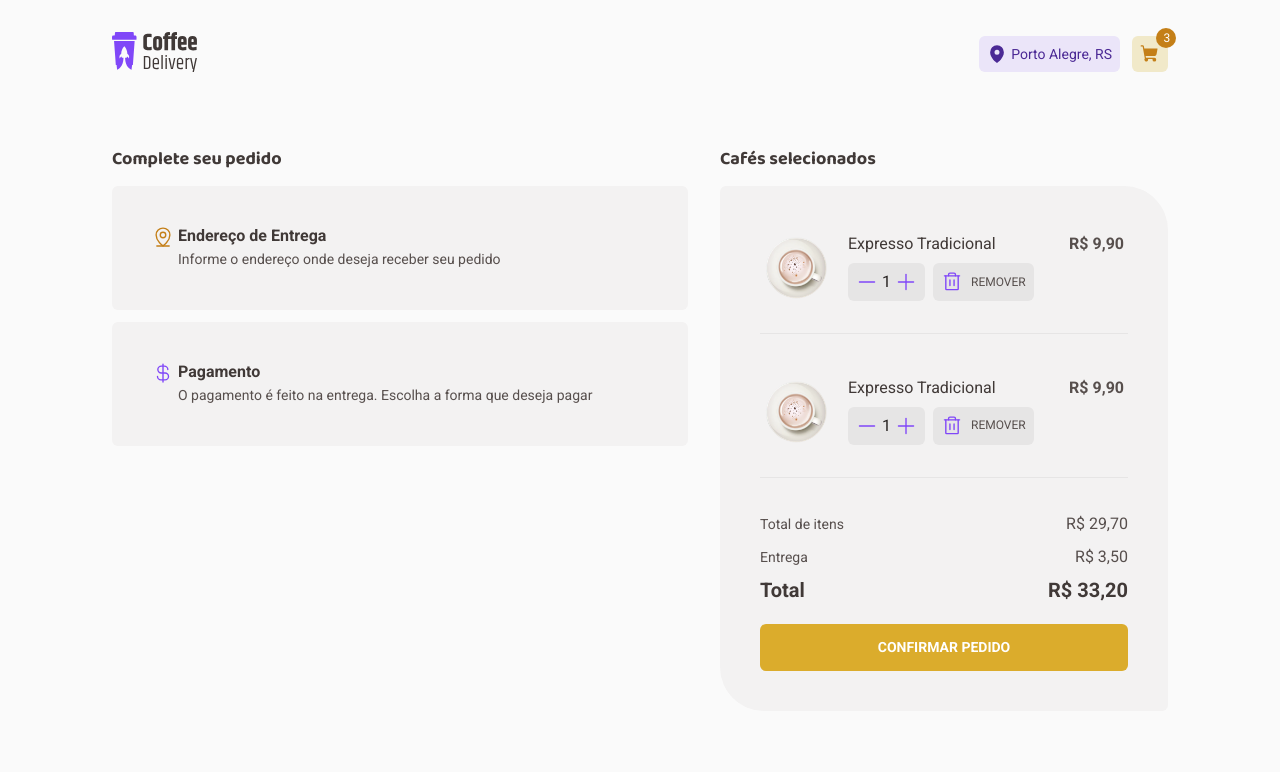
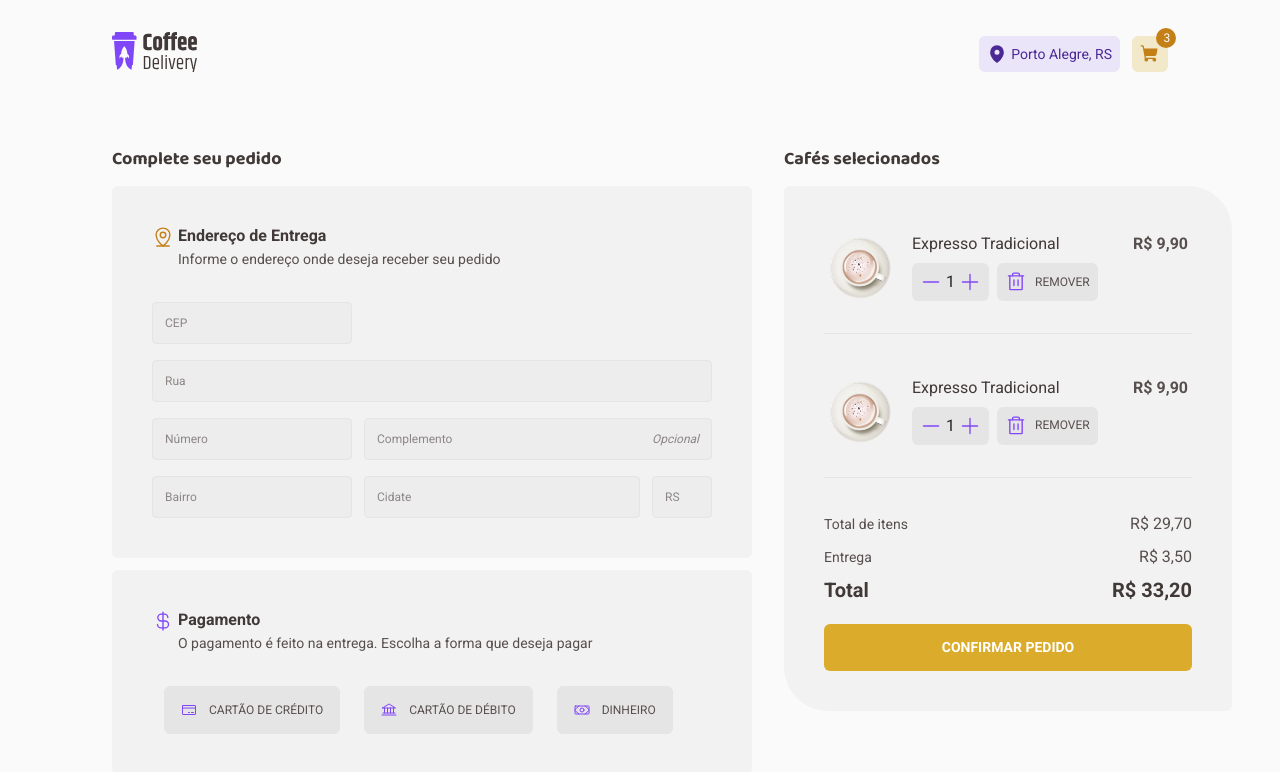
Before and after one commit to arilsonsouza/coffee-delivery, a React (Vite) app: page /checkout in a window 1280 px wide. Shown: the top 772 px of the page. Built offline with nearby package versions, Linux system fonts and the light colour scheme.

Commit message:
feat: add Checkout page

```diff
--- a/src/pages/Checkout/index.tsx
+++ b/src/pages/Checkout/index.tsx
@@ -1,5 +1,15 @@
-import { CurrencyDollar, MapPinLine } from 'phosphor-react'
+import {
+  Bank,
+  CreditCard,
+  CurrencyDollar,
+  MapPinLine,
+  Money,
+} from 'phosphor-react'
+import { useForm } from 'react-hook-form'
 import { useTheme } from 'styled-components'
+import * as zod from 'zod'
+import { zodResolver } from '@hookform/resolvers/zod'
+import { Input } from '../../components/Input'
 import { CoffeeCard } from './components/CoffeeCard'
 import { SectionTitle } from './components/SectionTitle'
 import {
@@ -10,14 +20,81 @@ import {
   CheckoutPriceInfo,
   CoffeesContainer,
   PaymentContainer,
+  PaymentMethodsContainer,
   SectionHeader,
   SummaryContainer,
 } from './styles'
+import { PaymentMethodInput } from './components/PaymentMethodInput'
+import { ErrorTag } from '../../components/ErrorTag'
+
+interface ErrorsType {
+  errors: {
+    [key: string]: {
+      message: string
+    }
+  }
+}
+
+/* eslint-disable no-unused-vars */
+enum PaymentMethods {
+  credit = 'credit',
+  debit = 'debit',
+  cash = 'cash',
+}
+/* eslint-enable no-unused-vars */
+
+export const paymentMethods = [
+  {
+    value: PaymentMethods.credit,
+    label: 'Cartão de crédito',
+    icon: <CreditCard size={16} />,
+  },
+  {
+    value: PaymentMethods.debit,
+    label: 'Cartão de débito',
+    icon: <Bank size={16} />,
+  },
+  {
+    value: PaymentMethods.cash,
+    label: 'Dinheiro',
+    icon: <Money size={16} />,
+  },
+]
+
+const orderSchema = zod.object({
+  cep: zod.string().min(1, 'Informe o CEP'),
+  street: zod.string().min(1, 'Informe o Rua'),
+  number: zod.string().min(1, 'Informe o Número'),
+  complement: zod.string(),
+  district: zod.string().min(1, 'Informe o Bairro'),
+  city: zod.string().min(1, 'Informe a Cidade'),
+  uf: zod.string().min(1, 'Informe a UF'),
+  paymentMethod: zod.nativeEnum(PaymentMethods, {
+    errorMap: () => {
+      return { message: 'Informe o método de pagamento' }
+    },
+  }),
+})
+
+type OrderDate = zod.infer<typeof orderSchema>
 
 export function Checkout() {
   const theme = useTheme()
+  const { register, handleSubmit, formState } = useForm<OrderDate>({
+    resolver: zodResolver(orderSchema),
+    defaultValues: {
+      paymentMethod: undefined,
+    },
+  })
+
+  const { errors } = formState as unknown as ErrorsType
+
+  const paymentMethodError = errors?.paymentMethod?.message as unknown as string
+
+  const onSubmit = (data: OrderDate) => console.log(data)
+
   return (
-    <div className="container">
+    <form className="container" onSubmit={handleSubmit(onSubmit)}>
       <CheckoutContainer>
         <section>
           <SectionHeader>Complete seu pedido</SectionHeader>
@@ -27,6 +104,56 @@ export function Checkout() {
               subtitle="Informe o endereço onde deseja receber seu pedido"
               icon={<MapPinLine size={22} color={theme['yellow-dark']} />}
             />
+            <div className="address-wrapper">
+              <Input
+                placeholder="CEP"
+                className="cep"
+                {...register('cep')}
+                error={errors.cep?.message}
+              />
+
+              <Input
+                placeholder="Rua"
+                className="street"
+                {...register('street')}
+                error={errors.street?.message}
+              />
+
+              <Input
+                placeholder="Número"
+                type="number"
+                {...register('number')}
+                error={errors.number?.message}
+              />
+
+              <Input
+                placeholder="Complemento"
+                className="complement"
+                {...register('complement')}
+                error={errors.complement?.message}
+                rightText="Opcional"
+              />
+
+              <Input
+                placeholder="Bairro"
+                className="district"
+                {...register('district')}
+                error={errors.district?.message}
+              />
+
+              <Input
+                placeholder="Cidate"
+                className="city"
+                {...register('city')}
+                error={errors.city?.message}
+              />
+
+              <Input
+                placeholder="RS"
+                {...register('uf')}
+                error={errors.uf?.message}
+              />
+            </div>
           </AddressContainer>
           <PaymentContainer>
             <SectionTitle
@@ -34,6 +161,23 @@ export function Checkout() {
               subtitle="O pagamento é feito na entrega. Escolha a forma que deseja pagar"
               icon={<CurrencyDollar size={22} color={theme.purple} />}
             />
+            <PaymentMethodsContainer>
+              <div>
+                {paymentMethods.map(({ value, label, icon }) => (
+                  <PaymentMethodInput
+                    key={label}
+                    id={value}
+                    icon={icon}
+                    label={label}
+                    value={value}
+                    {...register('paymentMethod')}
+                  />
+                ))}
+              </div>
+              {paymentMethodError && (
+                <ErrorTag errorMessage={paymentMethodError} />
+              )}
+            </PaymentMethodsContainer>
           </PaymentContainer>
         </section>
 
@@ -65,6 +209,6 @@ export function Checkout() {
           </CoffeesContainer>
         </section>
       </CheckoutContainer>
-    </div>
+    </form>
   )
 }
--- a/src/pages/Checkout/styles.tsx
+++ b/src/pages/Checkout/styles.tsx
@@ -107,8 +107,42 @@ const BaseContainer = styled.div`
   border-radius: 6px;
 `
 
-export const AddressContainer = styled(BaseContainer)``
+export const AddressContainer = styled(BaseContainer)`
+  .address-wrapper {
+    width: 100%;
+    display: grid;
+    grid-template-columns: 12.5rem 17.25rem 3.75rem;
+    column-gap: 0.75rem;
+    row-gap: 1rem;
+    grid-auto-flow: dense;
+
+    .cep {
+      grid-column: span 3;
+      max-width: 12.5rem;
+    }
+
+    .street {
+      grid-column: span 3;
+    }
+
+    .complement {
+      grid-column: span 2;
+    }
+  }
+`
 
 export const PaymentContainer = styled(BaseContainer)`
   margin-top: 0.75rem;
 `
+export const PaymentMethodsContainer = styled.div`
+  div {
+    display: flex;
+    justify-content: space-between;
+    align-items: center;
+    gap: 0.75rem;
+  }
+
+  span {
+    margin-left: 0.75rem;
+  }
+`
```
